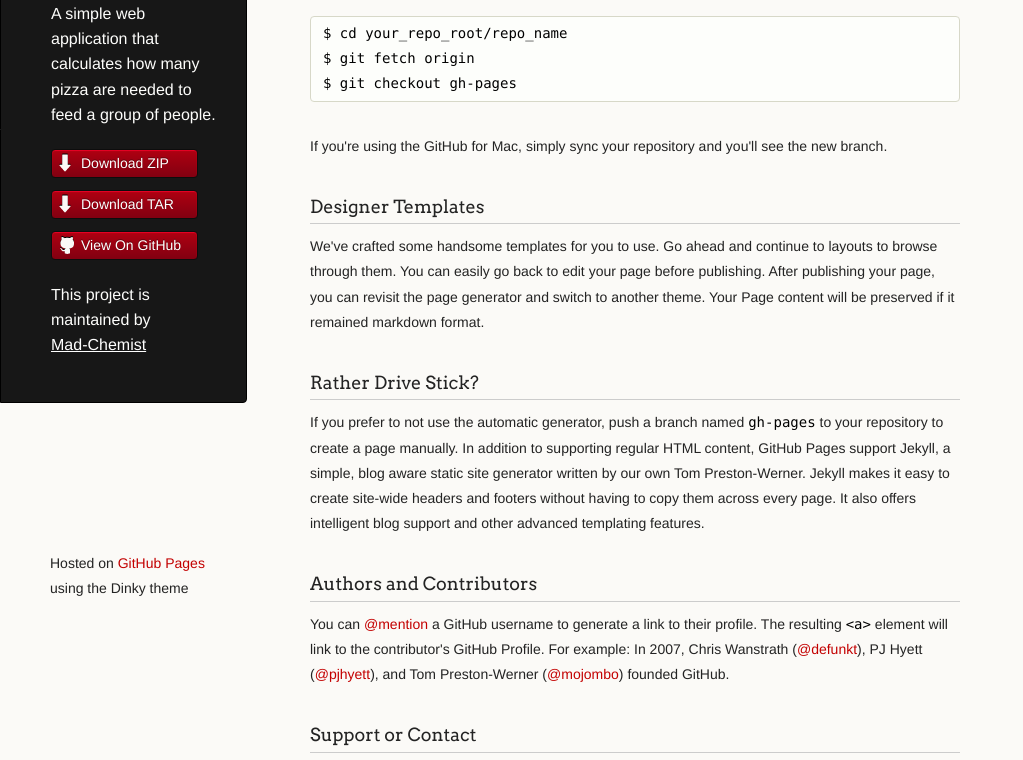
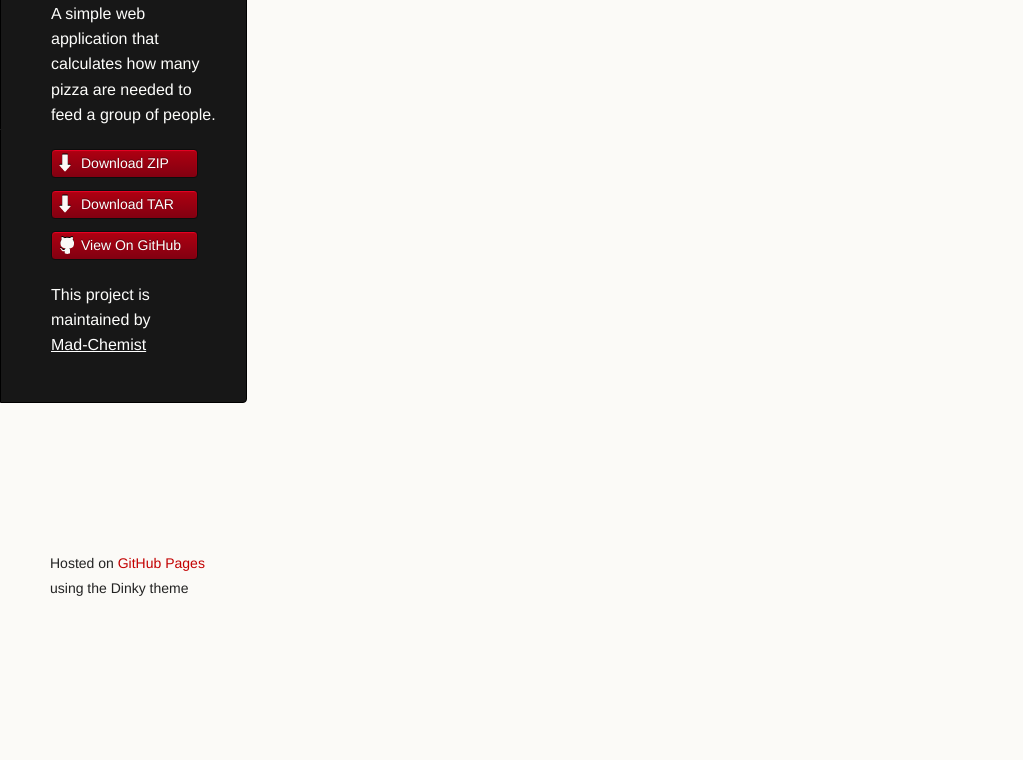
Before and after one commit to Mad-Chemist/pizza-calculator, a plain HTML site: page index.html in a window 1280 px wide. Shown: the part 167-927 px from the top of the page, without its empty margins (0-1023 px from the left). After the commit the page ends 800 px from the top, so only its background shows below. Drawn offline with Linux system fonts and the light colour scheme.

Commit message:
Removed default junk

```diff
--- a/index.html
+++ b/index.html
@@ -31,34 +31,6 @@
       </header>
       <section>
         <h3>
-<a id="welcome-to-github-pages" class="anchor" href="#welcome-to-github-pages" aria-hidden="true"><span class="octicon octicon-link"></span></a>Welcome to GitHub Pages.</h3>
-
-<p>This automatic page generator is the easiest way to create beautiful pages for all of your projects. Author your page content here using GitHub Flavored Markdown, select a template crafted by a designer, and publish. After your page is generated, you can check out the new branch:</p>
-
-<pre><code>$ cd your_repo_root/repo_name
-$ git fetch origin
-$ git checkout gh-pages
-</code></pre>
-
-<p>If you're using the GitHub for Mac, simply sync your repository and you'll see the new branch.</p>
-
-<h3>
-<a id="designer-templates" class="anchor" href="#designer-templates" aria-hidden="true"><span class="octicon octicon-link"></span></a>Designer Templates</h3>
-
-<p>We've crafted some handsome templates for you to use. Go ahead and continue to layouts to browse through them. You can easily go back to edit your page before publishing. After publishing your page, you can revisit the page generator and switch to another theme. Your Page content will be preserved if it remained markdown format.</p>
-
-<h3>
-<a id="rather-drive-stick" class="anchor" href="#rather-drive-stick" aria-hidden="true"><span class="octicon octicon-link"></span></a>Rather Drive Stick?</h3>
-
-<p>If you prefer to not use the automatic generator, push a branch named <code>gh-pages</code> to your repository to create a page manually. In addition to supporting regular HTML content, GitHub Pages support Jekyll, a simple, blog aware static site generator written by our own Tom Preston-Werner. Jekyll makes it easy to create site-wide headers and footers without having to copy them across every page. It also offers intelligent blog support and other advanced templating features.</p>
-
-<h3>
-<a id="authors-and-contributors" class="anchor" href="#authors-and-contributors" aria-hidden="true"><span class="octicon octicon-link"></span></a>Authors and Contributors</h3>
-
-<p>You can <a href="https://github.com/blog/821" class="user-mention">@mention</a> a GitHub username to generate a link to their profile. The resulting <code>&lt;a&gt;</code> element will link to the contributor's GitHub Profile. For example: In 2007, Chris Wanstrath (<a href="https://github.com/defunkt" class="user-mention">@defunkt</a>), PJ Hyett (<a href="https://github.com/pjhyett" class="user-mention">@pjhyett</a>), and Tom Preston-Werner (<a href="https://github.com/mojombo" class="user-mention">@mojombo</a>) founded GitHub.</p>
-
-<h3>
-<a id="support-or-contact" class="anchor" href="#support-or-contact" aria-hidden="true"><span class="octicon octicon-link"></span></a>Support or Contact</h3>
 
 <p>Having trouble with Pages? Check out the documentation at <a href="https://help.github.com/pages">https://help.github.com/pages</a> or contact <a href="mailto:support@github.com">support@github.com</a> and we’ll help you sort it out.</p>
       </section>
```
